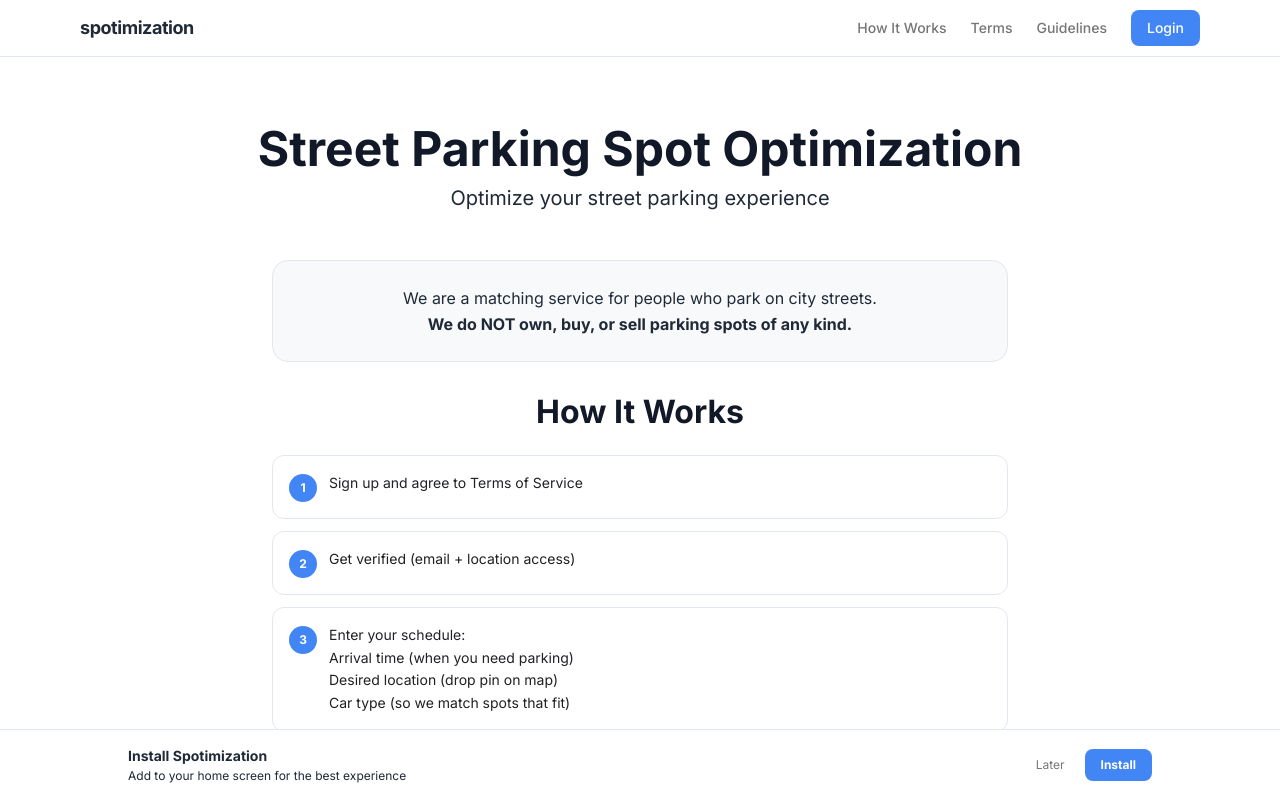
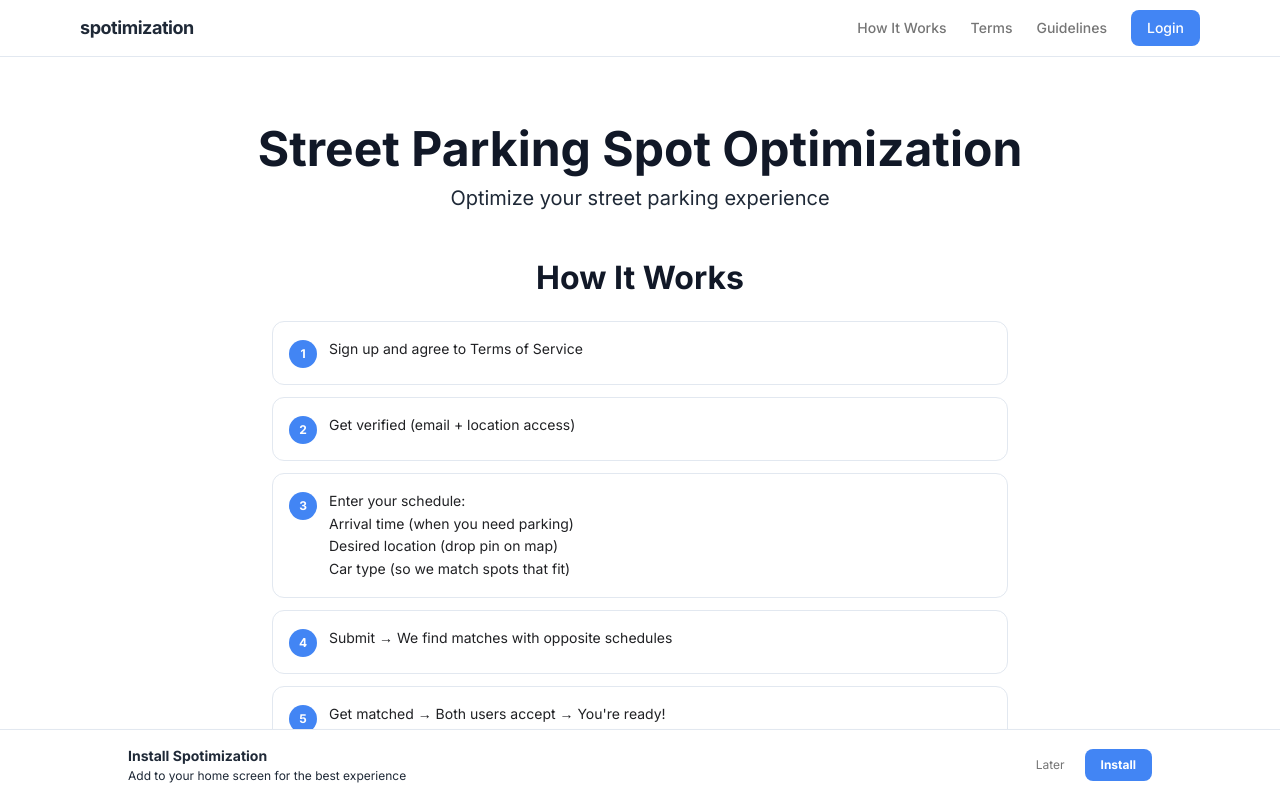
Before and after one commit to aioverdose/parkingagent, a Next.js app: page / in a window 1280 px wide. Shown: the top 798 px of the page. Built offline with nearby package versions, Linux system fonts and the light colour scheme; no server answers; the database is empty.

Commit message:
Remove 'we do not own/buy/sell spots' text from landing page

```diff
--- a/src/app/page.tsx
+++ b/src/app/page.tsx
@@ -102,16 +102,6 @@ export default function Home() {
         </p>
       </motion.section>
 
-      {/* Explanation */}
-      <section className="max-w-3xl mx-auto px-4 pb-8 text-center">
-        <div className="bg-[#F8F9FA] border border-gray-200 rounded-2xl p-6">
-          <p className="text-base text-[#202124] leading-relaxed">
-            We are a matching service for people who park on city streets.<br />
-            <strong>We do NOT own, buy, or sell parking spots of any kind.</strong>
-          </p>
-        </div>
-      </section>
-
       {/* How It Works */}
       <section className="max-w-3xl mx-auto px-4 pb-8">
         <h2 className="text-2xl font-bold text-[#202124] text-center mb-6">How It Works</h2>
```
